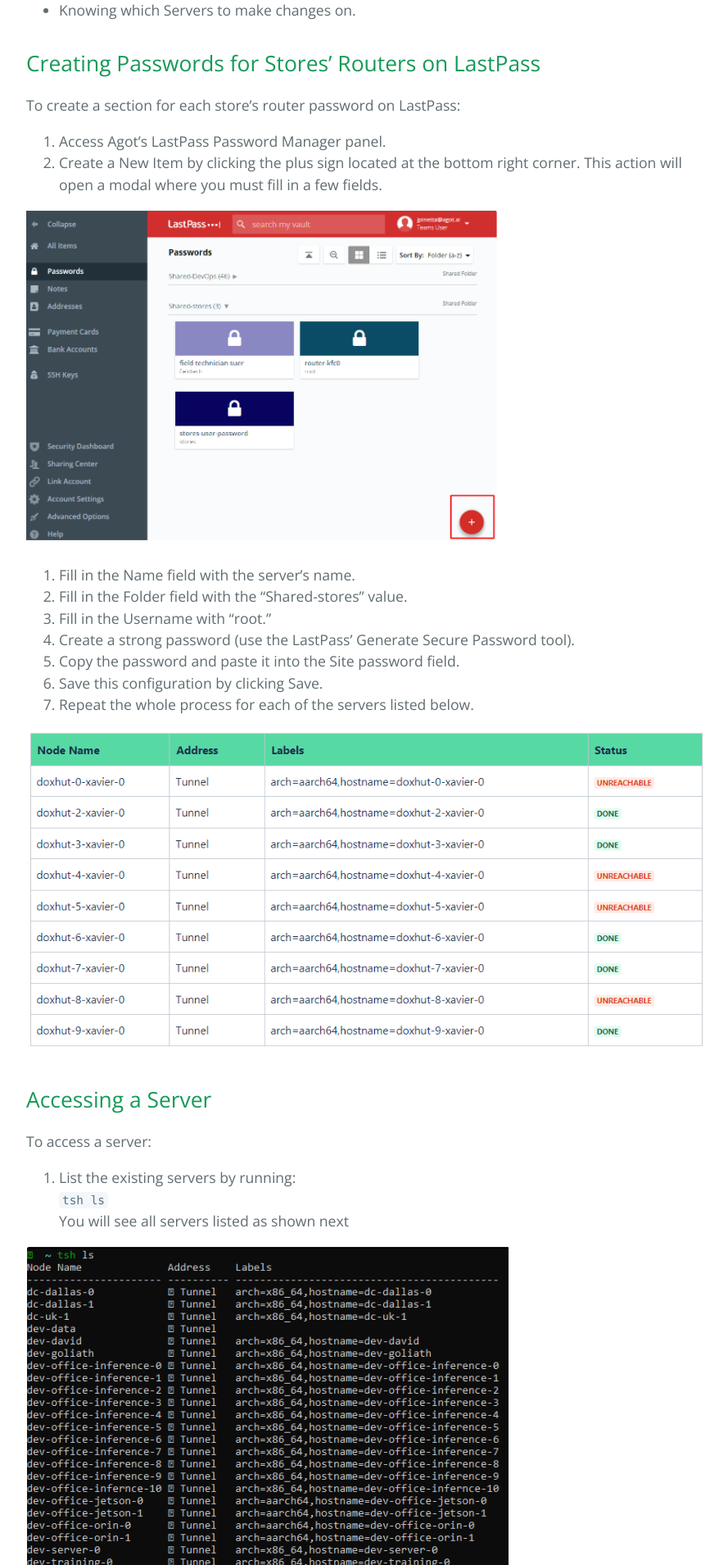
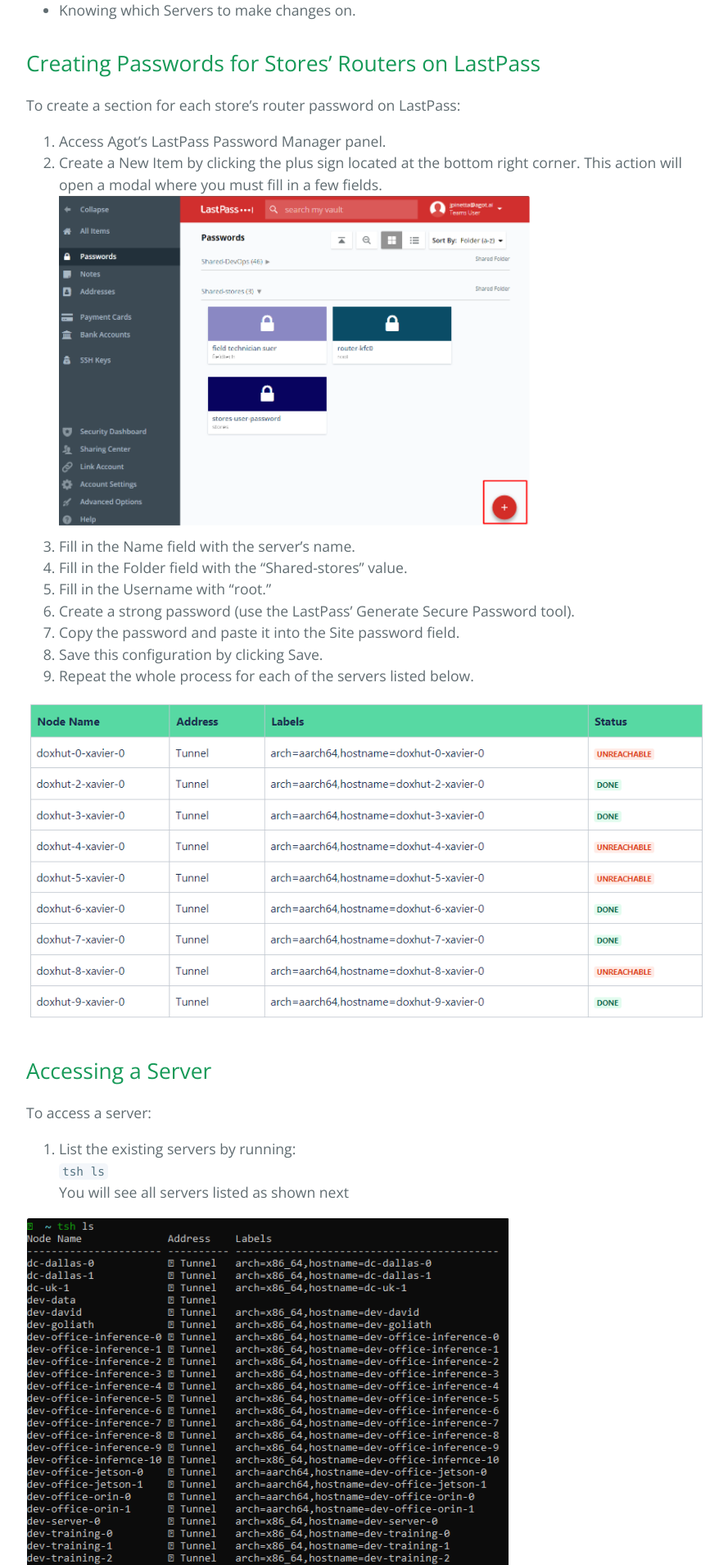
Before and after one commit to BigStepIdiomas/bigstepidiomas.github.io, a Jekyll site: the page built from userguide-routers-teleport.md, in a window 1280 px wide. Shown: the part 1257-3166 px from the top of the page at 82% size, without its empty margins (192-1081 px from the left). Built offline with Jekyll 4.4.1, drawn with Linux system fonts in a browser that asks for light colours.

```diff
--- a/userguide-routers-teleport.md
+++ b/userguide-routers-teleport.md
@@ -35,10 +35,7 @@ description: Interns and newcommers wondered if it was already Christmas
 To create a section for each store’s router password on LastPass:
 
 1. Access Agot’s LastPass Password Manager panel.
-2. Create a New Item by clicking the plus sign located at the bottom right corner. This action will open a modal where you must fill in a few fields.
-
-![createnew](images-changingpasswords-createnew.png)
-
+2. Create a New Item by clicking the plus sign located at the bottom right corner. This action will open a modal where you must fill in a few fields. <br> ![createnew](images-changingpasswords-createnew.png)
 3. Fill in the Name field with the server’s name.
 4. Fill in the Folder field with the “Shared-stores” value.
 5. Fill in the Username with “root.”
```
